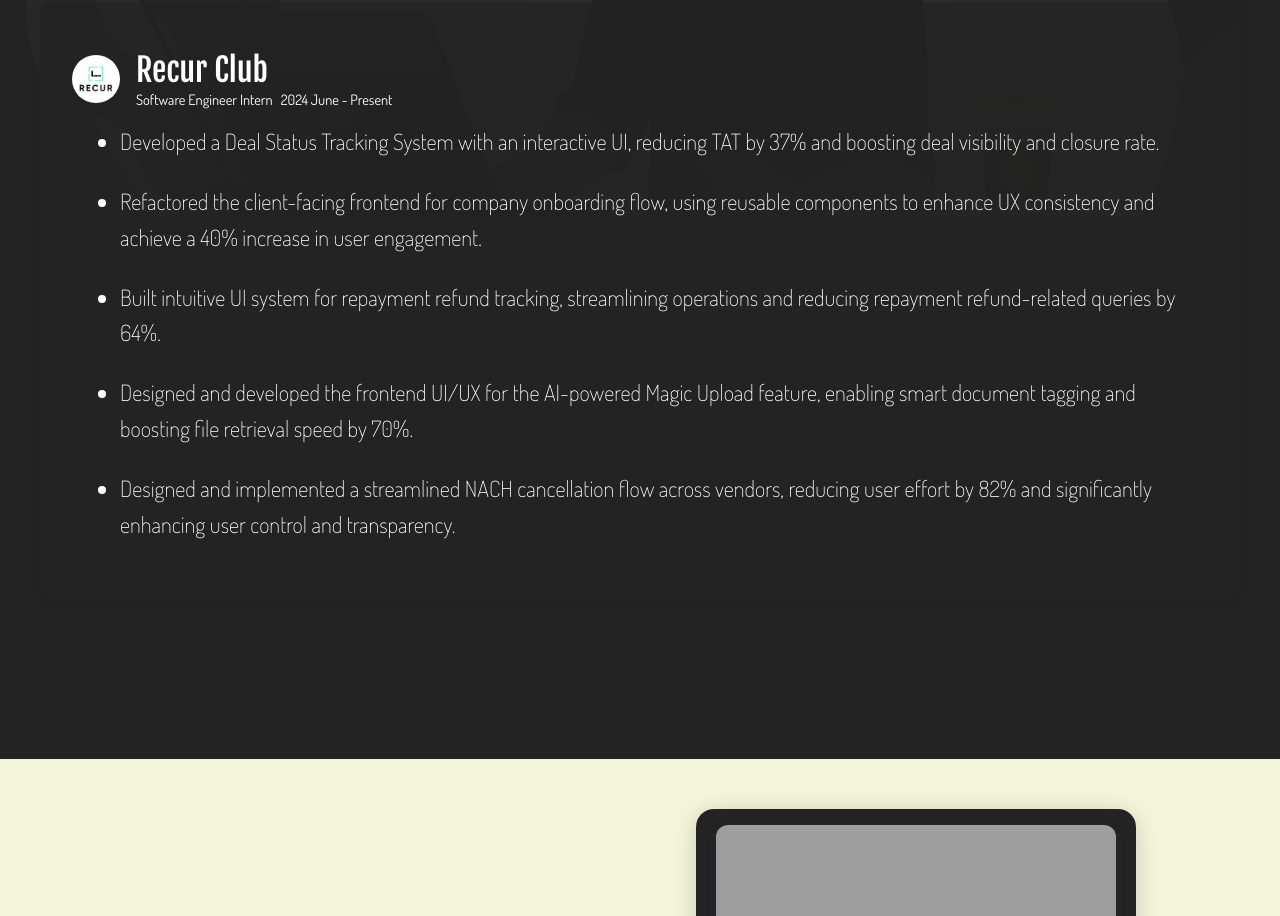
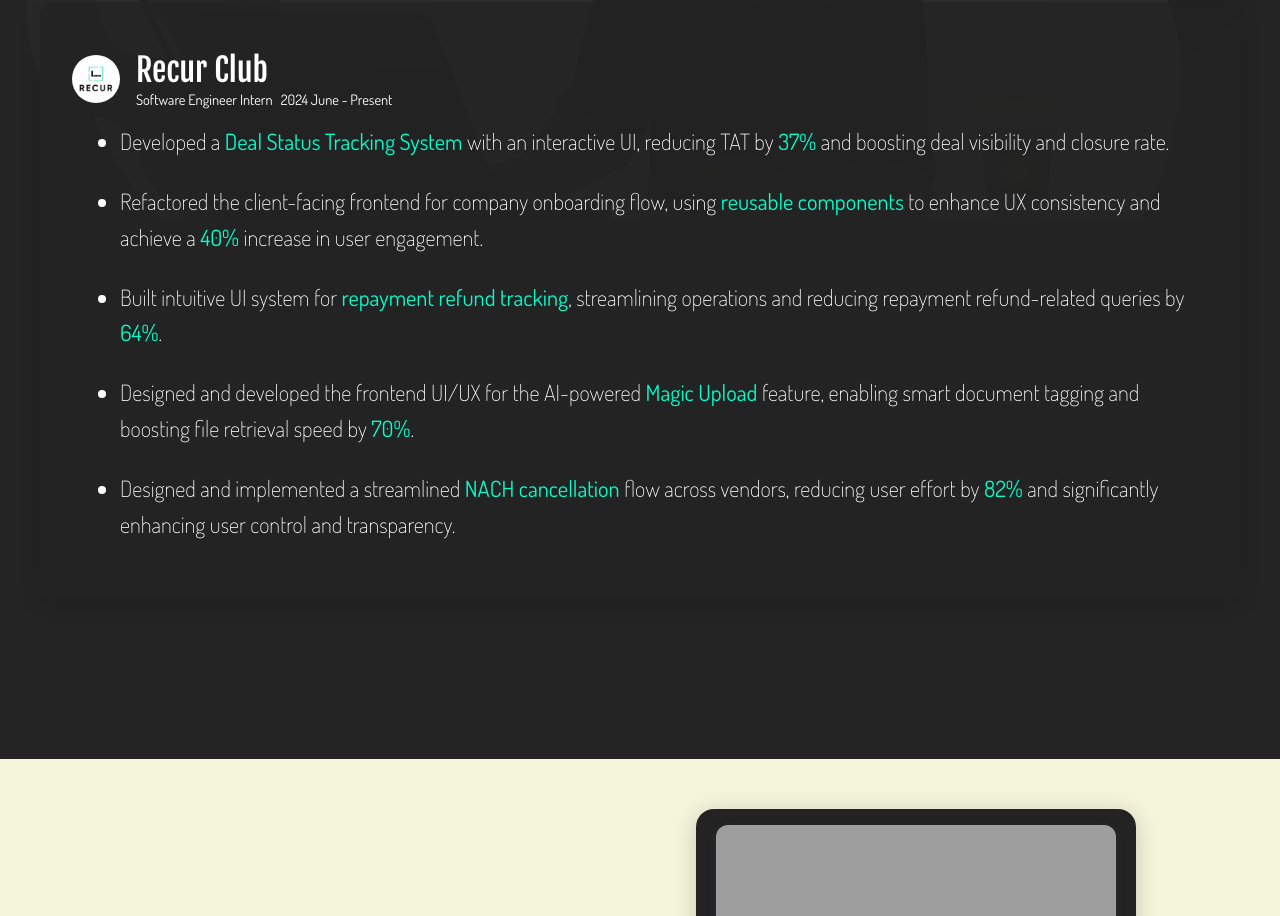
Before and after one commit to dimssu/Dissu-Portfolio, a React (Vite) app: page /home in a window 1280 px wide. Shown: the part 980-1896 px from the top of the page. Built offline with nearby package versions, Linux system fonts and the light colour scheme; grey boxes are pictures that could not be loaded.

Commit message:
Highlighting some text in workExpDescription for more vis

```diff
--- a/src/Components/WrorkExperience/WrorkExperience.module.scss
+++ b/src/Components/WrorkExperience/WrorkExperience.module.scss
@@ -63,3 +63,32 @@
   line-height: 1.6;
   font-weight: 100;
 }
+
+.highlight {
+  color: #00ffcc;
+  font-weight: 400;
+  position: relative;
+  display: inline-block;
+  transition: color 0.3s ease;
+
+  &::after {
+    content: '';
+    position: absolute;
+    bottom: 0;
+    left: 0;
+    width: 100%;
+    height: 2px;
+    background-color: #00ffcc;
+    transform: scaleX(0);
+    transform-origin: left;
+    transition: transform 0.3s ease;
+  }
+
+  &:hover {
+    color: #00fff2;
+
+    &::after {
+      transform: scaleX(1);
+    }
+  }
+}
```
